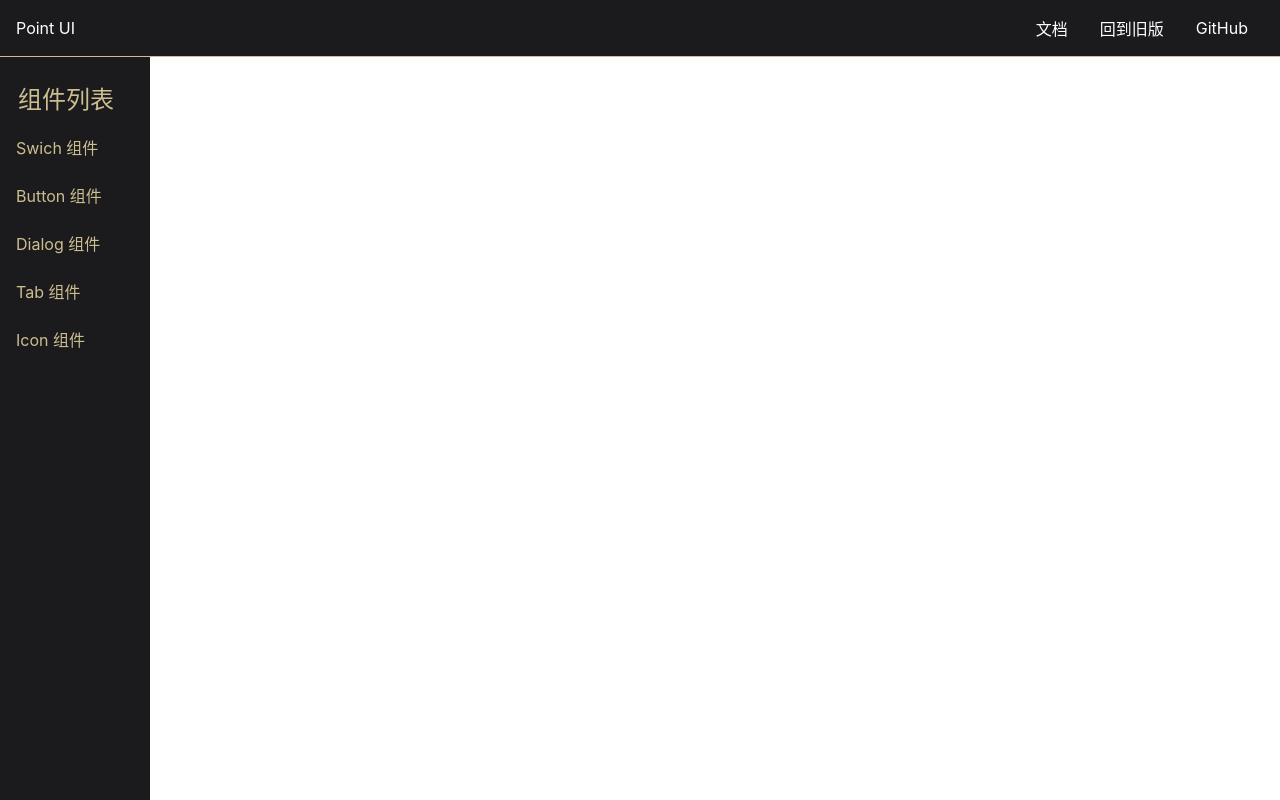
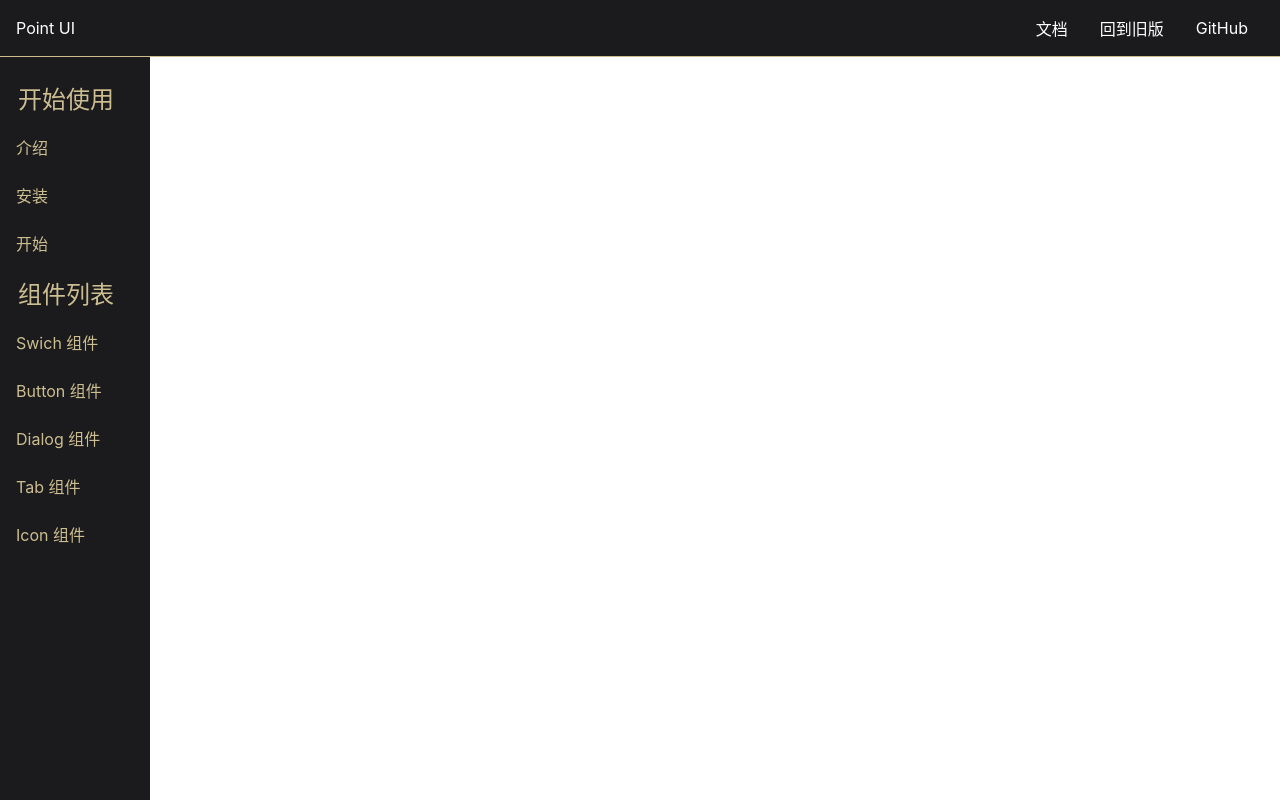
Before and after one commit to chaunceym/point-ui-vue3, a Vue app: page /#/doc in a window 1280 px wide. Built offline with nearby package versions, Linux system fonts and the light colour scheme.

Commit message:
加入新页面

```diff
--- a/src/views/Doc.vue
+++ b/src/views/Doc.vue
@@ -1,8 +1,20 @@
 <template>
 <div class="layout">
-    <TopNav class="nav"/>
+  <TopNav class="nav" />
   <div class="content">
     <aside v-if="menuVisible">
+      <h2>开始使用</h2>
+      <ol>
+        <li>
+          <router-link to="/doc/introduce">介绍</router-link>
+        </li>
+        <li>
+          <router-link to="/doc/install">安装</router-link>
+        </li>
+        <li>
+          <router-link to="/doc/get-started">开始</router-link>
+        </li>
+      </ol>
       <h2>组件列表</h2>
       <ol>
         <li>
@@ -23,7 +35,7 @@
       </ol>
     </aside>
     <main>
-        <router-view/>
+      <router-view />
     </main>
   </div>
 </div>
@@ -34,18 +46,18 @@
   inject,
   Ref,
   ref
-  } from 'vue';
-  import TopNav from '../components/TopNav.vue';
+} from "vue";
+import TopNav from "../components/TopNav.vue";
 import {
   router
-  } from '../router';
+} from "../router";
 
 export default {
   components: {
     TopNav,
   },
   setup() {
-      const menuVisible = inject<Ref<boolean>>('xxx');
+    const menuVisible = inject < Ref < boolean >> ("xxx");
     return {
       menuVisible,
     };
@@ -54,18 +66,18 @@
 </script>
 
 <style lang="scss">
-  @import '../var';
+@import "../var";
 
 .layout {
   display: flex;
   flex-direction: column;
   height: 100vh;
 
-    > .nav {
+  >.nav {
     flex-shrink: 0;
   }
 
-    > .content {
+  >.content {
     flex-grow: 1;
     padding-top: 60px;
     padding-left: 156px;
@@ -79,11 +91,11 @@
 .content {
   display: flex;
 
-    > aside {
+  >aside {
     flex-shrink: 0;
   }
 
-    > main {
+  >main {
     overflow: auto;
     flex-grow: 1;
     padding: 16px;
@@ -101,19 +113,19 @@
   padding: 70px 8px 8px;
   height: 100%;
 
-    > h2 {
+  >h2 {
     margin: 10px;
   }
 
-    > ol {
-      > li {
+  >ol {
+    >li {
       padding: 10px 8px;
       margin: 4px 0;
       transition: all 250ms;
       border-radius: 4px 50% 50% 4px;
     }
 
-      > li:hover {
+    >li:hover {
       background: $point-color;
       color: $point-bg;
       transform: translate(15%, 10%);
@@ -121,5 +133,4 @@
     }
   }
 }
-
 </style>
--- /dev/null
+++ b/src/views/GetStarted.vue
@@ -0,0 +1,3 @@
+<template>
+<div>开始使用</div>
+</template>
--- /dev/null
+++ b/src/views/Install.vue
@@ -0,0 +1,3 @@
+<template>
+<div>安装</div>
+</template>
--- /dev/null
+++ b/src/views/Introduce.vue
@@ -0,0 +1,3 @@
+<template>
+<div>介绍</div>
+</template>
```
Also changed, not shown: src/router.ts (+26 -18 lines), src/assets/bg1.jpg (added). Lines whose indentation alone changed are shown as unchanged.
